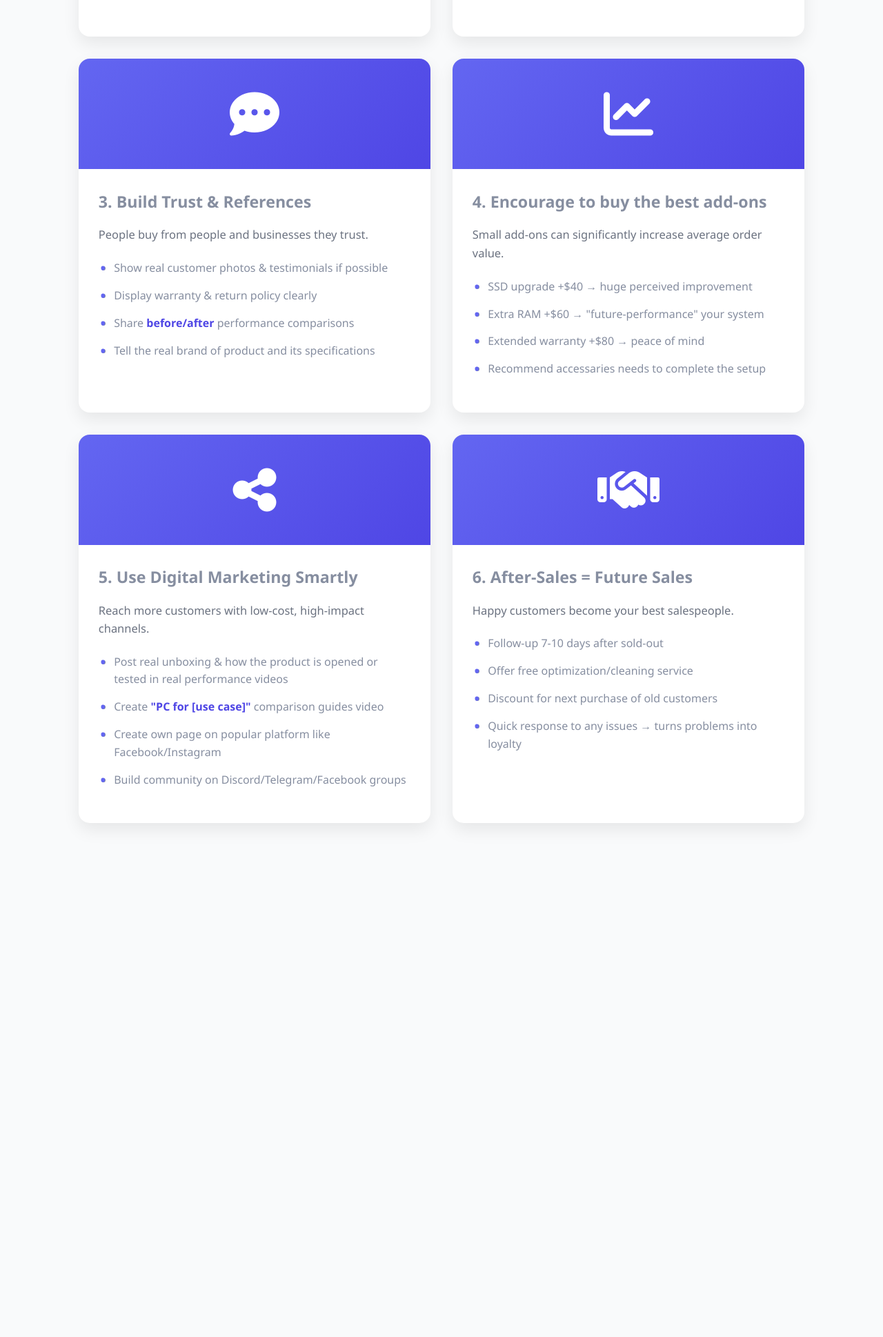
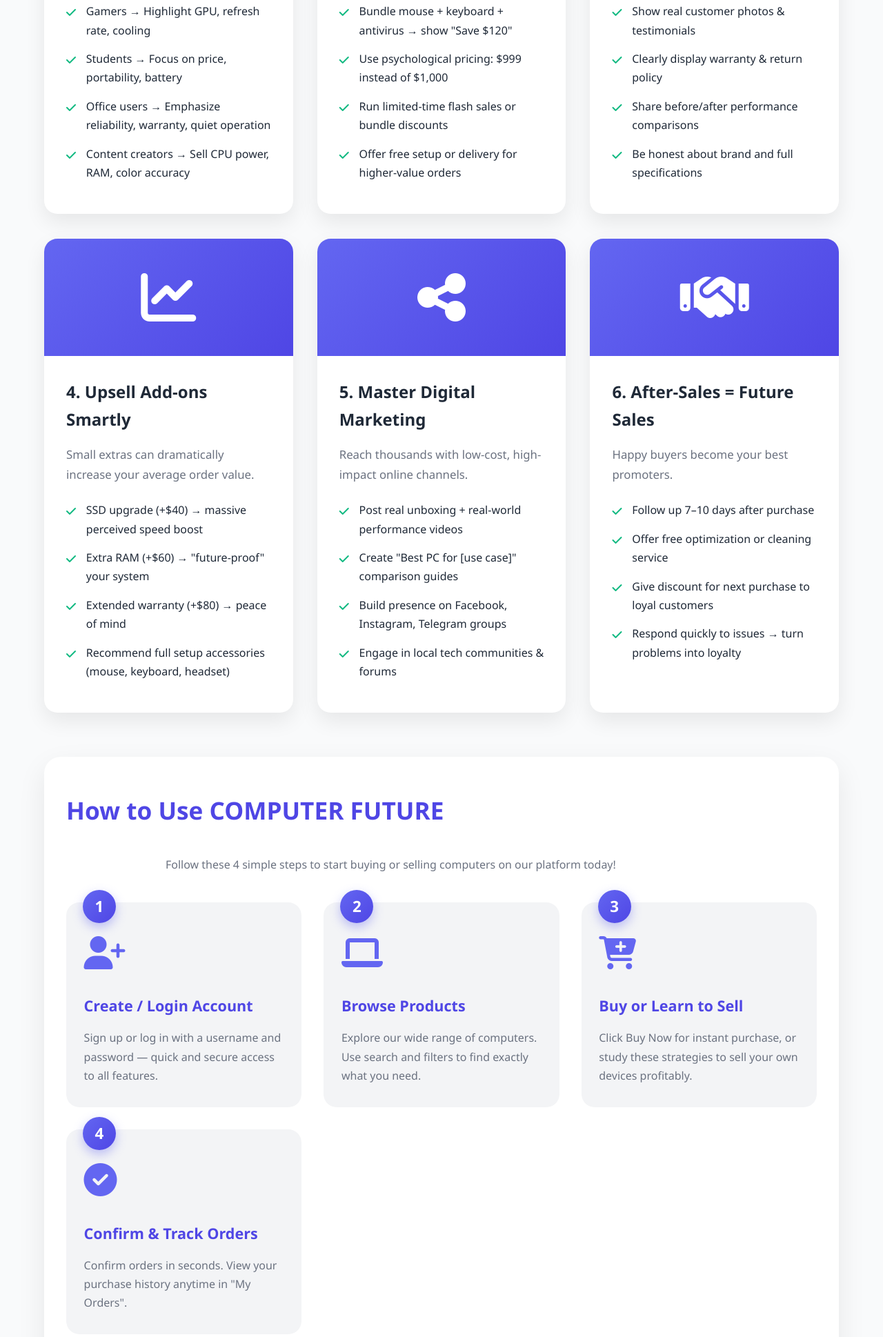
Before and after one commit to phalla-develop07/computer-selling, a plain HTML site: page strategies.html in a window 1280 px wide. Shown: the part 842-2780 px from the top of the page at 69% size. Before the commit the page ends 2083 px from the top, so only its background shows below. Drawn offline with Linux system fonts and the light colour scheme; sample sign-in values are in the browser's storage.

Commit message:
Update strategies page

```diff
--- a/strategies.html
+++ b/strategies.html
@@ -1,36 +1,31 @@
 <!DOCTYPE html>
 <html lang="en">
-
 <head>
     <meta charset="UTF-8" />
     <meta name="viewport" content="width=device-width, initial-scale=1.0" />
-    <title>Selling Strategies</title>
+    <title>COMPUTER FUTURE - Selling Strategies</title>
     <link rel="stylesheet" href="https://cdnjs.cloudflare.com/ajax/libs/font-awesome/6.5.0/css/all.min.css" />
     <style>
         :root {
             --primary: #6366f1;
             --primary-dark: #4f46e5;
-            --dark: #868ea0;
+            --dark: #1f2937;
             --gray: #6b7280;
             --light: #f9fafb;
             --light-gray: #f3f4f6;
             --success: #10b981;
         }
 
-        * {
-            margin: 0;
-            padding: 0;
-            box-sizing: border-box;
-        }
+        * { margin: 0; padding: 0; box-sizing: border-box; }
 
         body {
             font-family: 'Segoe UI', system-ui, sans-serif;
             background: var(--light);
             color: var(--dark);
-            line-height: 1.6;
+            line-height: 1.7;
         }
 
-        /* Navigation - consistent across all pages */
+        /* Navigation */
         nav {
             background: var(--dark);
             color: white;
@@ -41,30 +36,31 @@
             position: sticky;
             top: 0;
             z-index: 1000;
-            box-shadow: 0 2px 10px rgba(0, 0, 0, 0.3);
+            box-shadow: 0 4px 15px rgba(0,0,0,0.15);
         }
+
         .logo-container {
             display: flex;
             align-items: center;
-            gap: 0.9rem;
+            gap: 1rem;
         }
 
         .logo {
             width: 140px;
             height: 70px;
             object-fit: contain;
-            border-radius: 8px;
+            border-radius: 12px;
         }
 
-
         nav h2 {
-            margin: 0;
-            font-size: 1.6rem;
+            font-size: 1.7rem;
+            font-weight: 700;
+            letter-spacing: 0.5px;
         }
 
         nav .nav-links {
             display: flex;
-            gap: 2rem;
+            gap: 2.2rem;
             align-items: center;
         }
 
@@ -72,74 +68,159 @@
             color: white;
             text-decoration: none;
             font-weight: 500;
-            transition: color 0.2s;
+            transition: color 0.25s ease;
         }
 
-        nav a:hover {
-            color: var(--primary);
-        }
+        nav a:hover { color: var(--primary); }
 
         .container {
-            max-width: 1100px;
-            margin: 3rem auto;
+            max-width: 1200px;
+            margin: 0 auto;
             padding: 0 1.5rem;
         }
 
-        .page-header {
+        /* Hero-like Header */
+        .page-hero {
+            background: linear-gradient(135deg, #667eea 0%, #764ba2 100%);
+            color: white;
             text-align: center;
-            margin-bottom: 3.5rem;
+            padding: 6rem 2rem 4rem;
+            position: relative;
+            border-radius: 0 0 2rem 2rem;
+            overflow: hidden;
+            margin-bottom: 3rem;
         }
 
-        .page-header h1 {
-            font-size: 2.8rem;
+        .page-hero::before {
+            content: '';
+            position: absolute;
+            inset: 0;
+            background: radial-gradient(circle at 30% 20%, rgba(255,255,255,0.18) 0%, transparent 60%);
+        }
+
+        .page-hero h1 {
+            font-size: clamp(2.5rem, 6vw, 3.8rem);
             margin-bottom: 1rem;
             font-weight: 800;
+            letter-spacing: -1px;
+            position: relative;
+            z-index: 2;
         }
 
-        .page-header p {
-            font-size: 1.25rem;
-            color: var(--gray);
+        .page-hero p {
+            font-size: 1.3rem;
             max-width: 720px;
             margin: 0 auto;
+            opacity: 0.92;
+            position: relative;
+            z-index: 2;
         }
 
-        /* Strategy Cards Grid */
+        /* How to Use Section (now moved below strategies) */
+        .how-to-use {
+            background: white;
+            border-radius: 1.5rem;
+            padding: 3rem 2rem;
+            margin: 4rem auto;
+            box-shadow: 0 15px 40px rgba(0,0,0,0.08);
+            max-width: 1200px;
+        }
+
+        .how-to-use h2 {
+            font-size: 2.2rem;
+            margin-bottom: 2.2rem;
+            color: var(--primary-dark);
+        }
+
+        .steps {
+            display: grid;
+            grid-template-columns: repeat(auto-fit, minmax(280px, 1fr));
+            gap: 2rem;
+        }
+
+        .step {
+            background: var(--light-gray);
+            border-radius: 1.2rem;
+            padding: 2rem 1.6rem;
+            position: relative;
+            transition: all 0.3s ease;
+        }
+
+        .step:hover {
+            transform: translateY(-10px);
+            box-shadow: 0 20px 40px rgba(99,102,241,0.18);
+        }
+
+        .step-number {
+            position: absolute;
+            top: -18px;
+            left: 24px;
+            width: 48px;
+            height: 48px;
+            background: linear-gradient(135deg, var(--primary), var(--primary-dark));
+            color: white;
+            border-radius: 50%;
+            display: flex;
+            align-items: center;
+            justify-content: center;
+            font-weight: bold;
+            font-size: 1.4rem;
+            box-shadow: 0 6px 15px rgba(99,102,241,0.4);
+        }
+
+        .step-icon {
+            font-size: 3rem;
+            color: var(--primary);
+            margin-bottom: 1.2rem;
+        }
+
+        .step h3 {
+            font-size: 1.35rem;
+            margin-bottom: 0.9rem;
+            color: var(--primary-dark);
+        }
+
+        .step p {
+            color: var(--gray);
+            font-size: 1rem;
+        }
+
+        /* Strategies Grid */
         .strategies-grid {
             display: grid;
             grid-template-columns: repeat(auto-fill, minmax(340px, 1fr));
-            gap: 2rem;
+            gap: 2.2rem;
         }
 
         .strategy-card {
             background: white;
-            border-radius: 1rem;
+            border-radius: 1.2rem;
             overflow: hidden;
-            box-shadow: 0 10px 25px rgba(0, 0, 0, 0.08);
-            transition: all 0.28s ease;
-            position: relative;
+            box-shadow: 0 12px 30px rgba(0,0,0,0.08);
+            transition: all 0.3s ease;
         }
 
         .strategy-card:hover {
-            transform: translateY(-12px);
-            box-shadow: 0 25px 50px rgba(0, 0, 0, 0.15);
+            transform: translateY(-10px);
+            box-shadow: 0 25px 55px rgba(0,0,0,0.14);
         }
 
         .strategy-icon {
-            height: 160px;
+            height: 170px;
             background: linear-gradient(135deg, var(--primary) 0%, var(--primary-dark) 100%);
             display: flex;
             align-items: center;
             justify-content: center;
             color: white;
-            font-size: 4.5rem;
+            font-size: 5rem;
         }
 
         .strategy-content {
-            padding: 1.8rem 1.8rem 2.2rem;
+            padding: 2rem;
         }
 
         .strategy-title {
-            font-size: 1.45rem;
+            font-size: 1.5rem;
             font-weight: 700;
             margin-bottom: 1rem;
             color: var(--dark);
@@ -147,28 +228,31 @@
 
         .strategy-description {
             color: var(--gray);
-            font-size: 1.03rem;
-            margin-bottom: 1.4rem;
+            font-size: 1.05rem;
+            margin-bottom: 1.5rem;
         }
 
         .tips-list {
-            margin-top: 1.2rem;
-            padding-left: 1.4rem;
+            margin-top: 1rem;
+            padding-left: 0;
+            list-style: none;
         }
 
         .tips-list li {
             margin-bottom: 0.9rem;
             position: relative;
+            padding-left: 1.8rem;
             color: var(--dark);
         }
 
         .tips-list li::before {
-            content: "•";
-            color: var(--primary);
+            content: "\f00c";
+            font-family: "Font Awesome 6 Free";
+            font-weight: 900;
+            color: var(--success);
             position: absolute;
-            left: -1.3rem;
-            font-size: 1.6rem;
-            line-height: 1;
+            left: 0;
+            top: 2px;
         }
 
         .highlight {
@@ -177,13 +261,8 @@
         }
 
         @media (max-width: 768px) {
-            .strategies-grid {
-                grid-template-columns: 1fr;
-            }
-
-            .page-header h1 {
-                font-size: 2.3rem;
-            }
+            .strategies-grid { grid-template-columns: 1fr; }
+            .page-hero h1 { font-size: 2.4rem; }
         }
     </style>
 </head>
@@ -192,9 +271,8 @@
 
     <nav>
         <div class="logo-container">
-            <!-- Replace this src with your actual logo image path -->
             <img src="https://png.pngtree.com/png-clipart/20250104/original/pngtree-realistic-laptop-png-image_18720619.png"
-                alt="Computer Future Logo" class="logo">
+                 alt="Computer Future Logo" class="logo">
             <h2>COMPUTER FUTURE</h2>
         </div>
         <div class="nav-links">
@@ -206,24 +284,24 @@
     </nav>
 
     <div class="container">
-        <div class="page-header">
+        <!-- Hero-like Header -->
+        <div class="page-hero">
             <h1>Proven Selling Strategies</h1>
-            <p>Effective techniques to help you sell more computers faster and with higher profit margins</p>
+            <p>Master the art of selling computers faster and more profitably</p>
         </div>
 
+        <!-- Strategies Grid (now appears first) -->
         <div class="strategies-grid">
-
             <div class="strategy-card">
                 <div class="strategy-icon"><i class="fas fa-users"></i></div>
                 <div class="strategy-content">
                     <h3 class="strategy-title">1. Know Your Customer Deeply</h3>
-                    <p class="strategy-description">Different customers need different solutions. Tailor your approach
-                        to their real needs.</p>
+                    <p class="strategy-description">Different customers have different needs. Tailor your pitch to match.</p>
                     <ul class="tips-list">
-                        <li>Gamers → Focus on GPU, refresh rate, cooling</li>
-                        <li>Students → Price + portability + battery life</li>
-                        <li>Office → Reliability, warranty, quiet operation</li>
-                        <li>Content Creators → CPU power, RAM, color-accurate display</li>
+                        <li>Gamers → Highlight GPU, refresh rate, cooling</li>
+                        <li>Students → Focus on price, portability, battery</li>
+                        <li>Office users → Emphasize reliability, warranty, quiet operation</li>
+                        <li>Content creators → Sell CPU power, RAM, color accuracy</li>
                     </ul>
                 </div>
             </div>
@@ -231,13 +309,13 @@
             <div class="strategy-card">
                 <div class="strategy-icon"><i class="fas fa-tag"></i></div>
                 <div class="strategy-content">
-                    <h3 class="strategy-title">2. Smart Pricing & Additional</h3>
-                    <p class="strategy-description">Price is important, but perceived value is more powerful.</p>
+                    <h3 class="strategy-title">2. Smart Pricing & Bundling</h3>
+                    <p class="strategy-description">Price matters — but perceived value wins every time.</p>
                     <ul class="tips-list">
-                        <li>Create attractive <span class="highlight">additional materials</span> (mouse + keyboard + antivirus)</li>
-                        <li>Show <span class="highlight">"Save $120"</span> when buying bundle</li>
-                        <li>Use <span class="highlight">psychological pricing</span> ($999 instead of $1000)</li>
-                        <li>Offer limited-time <span class="highlight">discounts</span> or <span class="highlight">additional materials</span></li>
+                        <li>Bundle mouse + keyboard + antivirus → show "Save $120"</li>
+                        <li>Use psychological pricing: $999 instead of $1,000</li>
+                        <li>Run limited-time flash sales or bundle discounts</li>
+                        <li>Offer free setup or delivery for higher-value orders</li>
                     </ul>
                 </div>
             </div>
@@ -245,13 +323,13 @@
             <div class="strategy-card">
                 <div class="strategy-icon"><i class="fas fa-comment-dots"></i></div>
                 <div class="strategy-content">
-                    <h3 class="strategy-title">3. Build Trust & References</h3>
-                    <p class="strategy-description">People buy from people and businesses they trust.</p>
+                    <h3 class="strategy-title">3. Build Trust & Credibility</h3>
+                    <p class="strategy-description">Buyers trust transparent and reliable sellers.</p>
                     <ul class="tips-list">
-                        <li>Show real customer photos & testimonials if possible</li>
-                        <li>Display warranty & return policy clearly</li>
-                        <li>Share <span class="highlight">before/after</span> performance comparisons</li>
-                        <li>Tell the real brand of product and its specifications</li>
+                        <li>Show real customer photos & testimonials</li>
+                        <li>Clearly display warranty & return policy</li>
+                        <li>Share before/after performance comparisons</li>
+                        <li>Be honest about brand and full specifications</li>
                     </ul>
                 </div>
             </div>
@@ -259,13 +337,13 @@
             <div class="strategy-card">
                 <div class="strategy-icon"><i class="fas fa-chart-line"></i></div>
                 <div class="strategy-content">
-                    <h3 class="strategy-title">4. Encourage to buy the best add-ons</h3>
-                    <p class="strategy-description">Small add-ons can significantly increase average order value.</p>
+                    <h3 class="strategy-title">4. Upsell Add-ons Smartly</h3>
+                    <p class="strategy-description">Small extras can dramatically increase your average order value.</p>
                     <ul class="tips-list">
-                        <li>SSD upgrade +$40 → huge perceived improvement</li>
-                        <li>Extra RAM +$60 → "future-performance" your system</li>
-                        <li>Extended warranty +$80 → peace of mind</li>
-                        <li>Recommend accessaries needs to complete the setup</li>
+                        <li>SSD upgrade (+$40) → massive perceived speed boost</li>
+                        <li>Extra RAM (+$60) → "future-proof" your system</li>
+                        <li>Extended warranty (+$80) → peace of mind</li>
+                        <li>Recommend full setup accessories (mouse, keyboard, headset)</li>
                     </ul>
                 </div>
             </div>
@@ -273,13 +351,13 @@
             <div class="strategy-card">
                 <div class="strategy-icon"><i class="fas fa-share-alt"></i></div>
                 <div class="strategy-content">
-                    <h3 class="strategy-title">5. Use Digital Marketing Smartly</h3>
-                    <p class="strategy-description">Reach more customers with low-cost, high-impact channels.</p>
+                    <h3 class="strategy-title">5. Master Digital Marketing</h3>
+                    <p class="strategy-description">Reach thousands with low-cost, high-impact online channels.</p>
                     <ul class="tips-list">
-                        <li>Post real unboxing & how the product is opened or tested in real performance videos</li>
-                        <li>Create <span class="highlight">"PC for [use case]"</span> comparison guides video</li>
-                        <li>Create own page on popular platform like Facebook/Instagram</li>
-                        <li>Build community on Discord/Telegram/Facebook groups</li>
+                        <li>Post real unboxing + real-world performance videos</li>
+                        <li>Create "Best PC for [use case]" comparison guides</li>
+                        <li>Build presence on Facebook, Instagram, Telegram groups</li>
+                        <li>Engage in local tech communities & forums</li>
                     </ul>
                 </div>
             </div>
@@ -288,16 +366,53 @@
                 <div class="strategy-icon"><i class="fas fa-handshake"></i></div>
                 <div class="strategy-content">
                     <h3 class="strategy-title">6. After-Sales = Future Sales</h3>
-                    <p class="strategy-description">Happy customers become your best salespeople.</p>
+                    <p class="strategy-description">Happy buyers become your best promoters.</p>
                     <ul class="tips-list">
-                        <li>Follow-up 7-10 days after sold-out</li>
-                        <li>Offer free optimization/cleaning service</li>
-                        <li>Discount for next purchase of old customers</li>
-                        <li>Quick response to any issues → turns problems into loyalty</li>
+                        <li>Follow up 7–10 days after purchase</li>
+                        <li>Offer free optimization or cleaning service</li>
+                        <li>Give discount for next purchase to loyal customers</li>
+                        <li>Respond quickly to issues → turn problems into loyalty</li>
                     </ul>
                 </div>
             </div>
+        </div>
 
+        <!-- How to Use Section (moved here — below strategies) -->
+        <div class="how-to-use">
+            <h2>How to Use COMPUTER FUTURE</h2>
+            <p style="margin-bottom: 2.5rem; color: var(--gray); max-width: 800px; margin-left: auto; margin-right: auto;">
+                Follow these 4 simple steps to start buying or selling computers on our platform today!
+            </p>
+
+            <div class="steps">
+                <div class="step">
+                    <div class="step-number">1</div>
+                    <div class="step-icon"><i class="fas fa-user-plus"></i></div>
+                    <h3>Create / Login Account</h3>
+                    <p>Sign up or log in with a username and password — quick and secure access to all features.</p>
+                </div>
+
+                <div class="step">
+                    <div class="step-number">2</div>
+                    <div class="step-icon"><i class="fas fa-laptop"></i></div>
+                    <h3>Browse Products</h3>
+                    <p>Explore our wide range of computers. Use search and filters to find exactly what you need.</p>
+                </div>
+
+                <div class="step">
+                    <div class="step-number">3</div>
+                    <div class="step-icon"><i class="fas fa-cart-plus"></i></div>
+                    <h3>Buy or Learn to Sell</h3>
+                    <p>Click Buy Now for instant purchase, or study these strategies to sell your own devices profitably.</p>
+                </div>
+
+                <div class="step">
+                    <div class="step-number">4</div>
+                    <div class="step-icon"><i class="fas fa-check-circle"></i></div>
+                    <h3>Confirm & Track Orders</h3>
+                    <p>Confirm orders in seconds. View your purchase history anytime in "My Orders".</p>
+                </div>
+            </div>
         </div>
     </div>
 
@@ -314,5 +429,4 @@
     </script>
 
 </body>
-
 </html>
```
